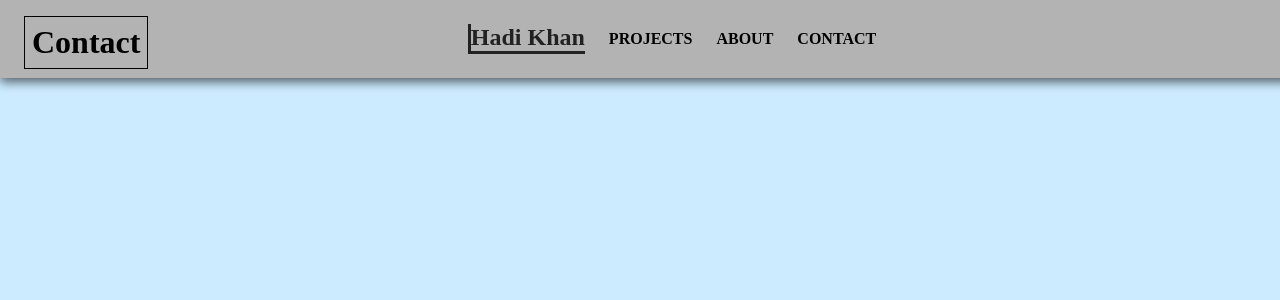
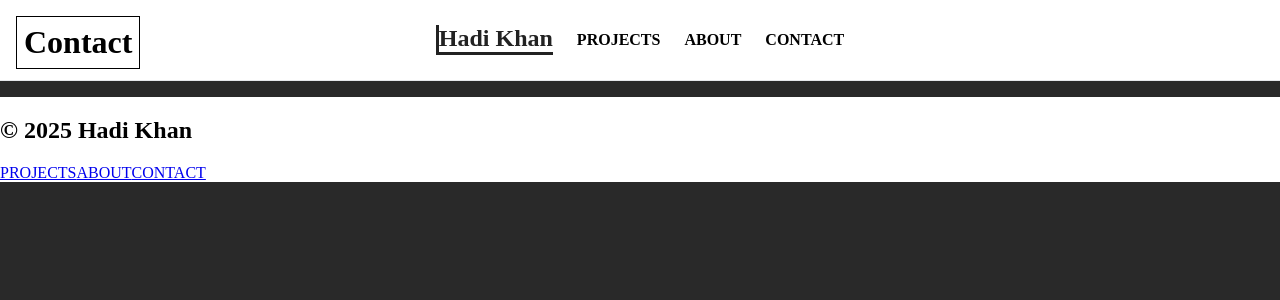
Before and after one commit to Hadookhan/my-portfolio, a React (Vite) app: page /contact in a window 1280 px wide. Shown: the top 300 px of the page. Built offline with nearby package versions, Linux system fonts and the light colour scheme.

Commit message:
added footer

```diff
--- a/src/App.jsx
+++ b/src/App.jsx
@@ -4,6 +4,7 @@ import Projects from './pages/Projects';
 import About from './pages/About';
 import Contact from './pages/Contact';
 import Navbar from './components/Navbar';
+import Footer from './components/Footer';
 
 function App() {
   return (
@@ -15,7 +16,9 @@ function App() {
           <Route path="/about" element={<About />} />
           <Route path="/contact" element={<Contact />} />
         </Routes>
+    <Footer></Footer>
     </>
+
   );
 }
 
--- a/src/components/Footer.jsx
+++ b/src/components/Footer.jsx
@@ -0,0 +1,15 @@
+import { Link } from 'react-router-dom';
+import '../css/footer.css';
+
+export default function Footer() {
+
+    return (
+        <footer className='footer'>
+            <h2>© 2025 Hadi Khan</h2>
+            <Link to="/projects" className='navItem'>PROJECTS</Link>
+            <Link to="/about" className='navItem'>ABOUT</Link>
+            <Link to="/contact" className='navItem'>CONTACT</Link>
+
+        </footer>
+    );
+}
--- a/src/css/default.css
+++ b/src/css/default.css
@@ -1,6 +1,8 @@
 body {
-    background-color:rgb(204, 235, 255);
+    background-color:rgb(41, 41, 41);
 }
+
+.page-content { padding-top: 1rem; }
 
 .title {
     position: fixed;
@@ -48,6 +50,6 @@ body {
     justify-content: left;
     left: 0;
     margin-left: 1rem;
-    font-size: 4vw;
+    font-size: 3vw;
   }
 }
--- /dev/null
+++ b/src/css/footer.css
@@ -0,0 +1,18 @@
+html, body {
+  height: 100%;
+  margin: 0;
+}
+
+#root,   /* CRA root */
+body {
+  display: flex;
+  flex-direction: column;
+}
+
+.footer {
+    background-color: white;
+}
+
+main {
+  flex: 1; /* pushes footer down */
+}
--- a/src/css/navbar.css
+++ b/src/css/navbar.css
@@ -1,15 +1,17 @@
+:root { --nav-h: clamp(56px, 8vw, 80px); }
+
 .navbar {
-  background-color: rgb(180, 179, 179);
-  box-shadow: 0 4px 10px rgba(0, 0, 0, 0.596);
-  padding: 1.5rem 2rem;
-  position: fixed;
+  position: sticky;
   top: 0;
-  left: 0;
-  width: 100%; /* Make it span full width */
-  align-content: center;
+  height: var(--nav-h);
   display: flex;
-  z-index: 997;
+  align-items: center;
+  padding: 0 1rem;
+  background: #ffffff;
+  border-bottom: 1px solid #e5e7eb;
+  z-index: 1;
 }
+
 
 
 .navbar-container {
@@ -32,7 +34,7 @@
 }
 
 .logo:hover {
-  color: rgb(219, 255, 250);
+  color: rgb(187, 54, 54);
 }
 
 .nav-links a {
@@ -44,7 +46,7 @@
 }
 
 .nav-links a:hover {
-  color: rgb(219, 255, 250);
+  color: rgb(187, 54, 54);
 }
 
 .hamburger {
@@ -70,26 +72,25 @@
   }
   .nav-links {
     display: none;
-    margin-top: 20vh;
+    margin-top: 7rem;
     right: 0;
-    margin-right: 60px;
+    font-size: 2vw;
 
     position: absolute;
-    background-color: rgb(180, 179, 179);
+    background-color: rgb(255, 255, 255);
     flex-direction: column;
-    padding: 1rem;
-    box-shadow: 0 4px 10px rgba(0, 0, 0, 0.3);
-    z-index: -1;
+    padding: 0.75rem;
+    border-radius: 5px;
   }
   .nav-links.active {
     display: flex;
   }
 
   .navbar {
-    height: 3vw;
+    height: 8vw;
   }
 
   .logo {
-    font-size: 5vw;
+    font-size: 4vw;
   }
 }
--- a/src/pages/Home.jsx
+++ b/src/pages/Home.jsx
@@ -5,6 +5,7 @@ export default function Home() {
     return (
         <div className="page-content">
             <h1 className="title">Home</h1>
+            <p className='intro'>hello</p>
         </div>
     );
 }
```
